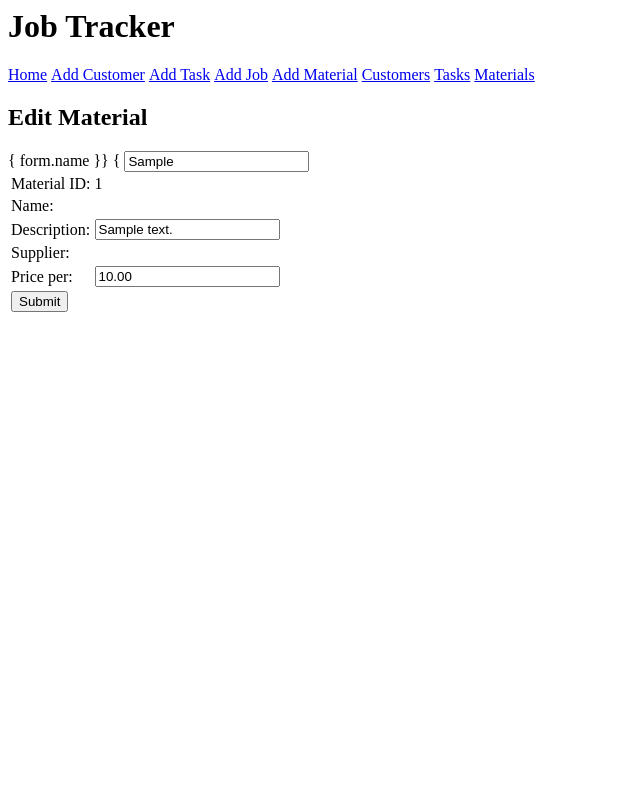
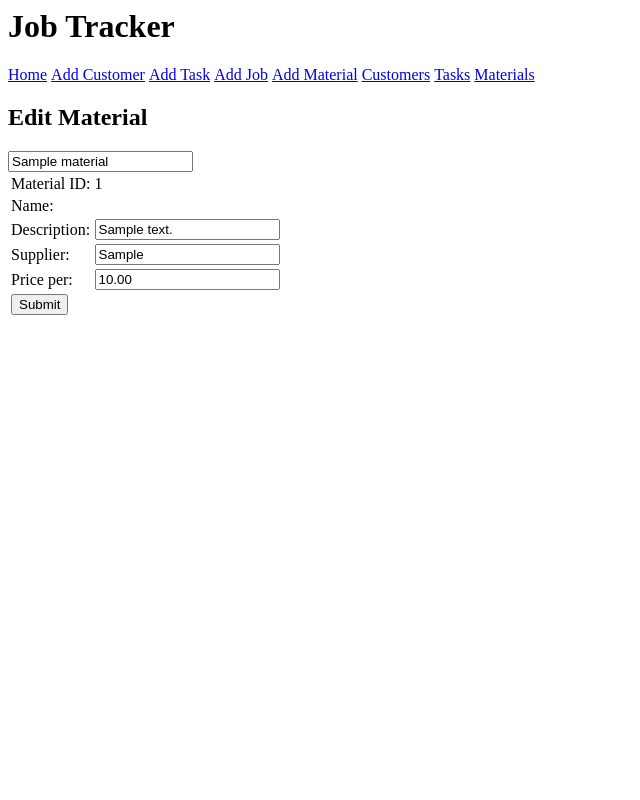
Before and after one commit to JackParryQA/Core-Fundamental-Project, a Flask app: a page that uses application/templates/edit_mats.html in a window 1280 px wide. Shown: the whole page, without its empty margins (0-640 px from the left). Run offline with Flask 2, Linux system fonts and the light colour scheme; tables that the repository leaves empty hold one stand-in row (values such as "Sample post"); some libraries are stand-ins or nearby versions.

Commit message:
Fixed html error

```diff
--- a/application/templates/edit_mats.html
+++ b/application/templates/edit_mats.html
@@ -11,9 +11,9 @@
                 <form method="POST" action="">
                     {{ form.hidden_tag() }}
                     <tr><td>Material ID: </td><td>{{ id }}</td></tr>
-                    <tr><td>{{ form.name.label }}</td>{ form.name }}<td></td></tr> {
+                    <tr><td>{{ form.name.label }}</td>{{ form.name }}<td></td></tr>
                     <tr><td>{{ form.desc.label }}</td><td>{{ form.desc }}</td></tr>
-                    <tr><td>{{ form.supplier.label }}</td>{{ form.supplier }}<td></td></tr>
+                    <tr><td>{{ form.supplier.label }}</td><td>{{ form.supplier }}</td></tr>
                     <tr><td>{{ form.price.label }}</td><td>{{ form.price }}</td></tr>
                     <tr><td>{{ form.submit }}</td></tr>
                 </form>
--- a/create.py
+++ b/create.py
@@ -1,4 +1,4 @@
 from application import db
 
-db.drop_all()
+# db.drop_all()
 db.create_all()
```
Also changed, not shown: README.md, images/AddMatsUsed.PNG (added), images/EditCustomer.PNG (added), images/EditTask.PNG (added), images/ShowCustomers.PNG (added), images/ShowMaterials.PNG (added), images/ShowMatsUsed.PNG (added), images/ShowTasks.PNG (added).
